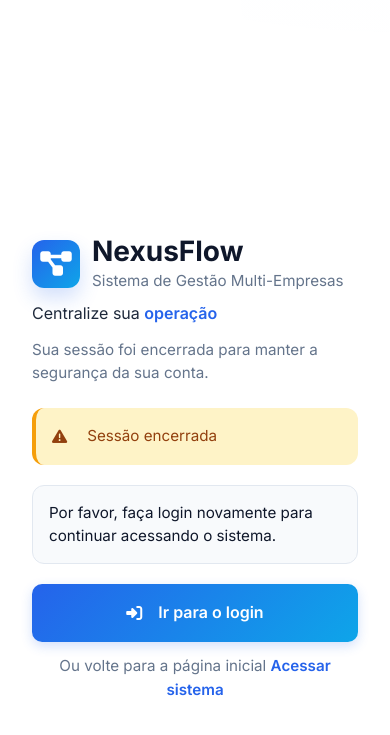
After one commit to ronaldodepaula-outlook/web-varejo-saas, a PHP site: page /index.html in a window 390 px wide. The commit adds this page. Shown: the part 831-1566 px from the top of the page. Run offline with PHP 8.4, Linux system fonts and the light colour scheme.

```diff
--- /dev/null
+++ b/index.html
@@ -0,0 +1,395 @@
+<!DOCTYPE html>
+<html lang="pt-BR">
+<head>
+    <meta charset="UTF-8">
+    <meta name="viewport" content="width=device-width, initial-scale=1.0">
+    <title>Sessão Encerrada - NexusFlow</title>
+
+    <link rel="stylesheet" href="https://cdn.jsdelivr.net/npm/bootstrap@5.3.0/dist/css/bootstrap.min.css">
+    <link rel="stylesheet" href="https://cdn.jsdelivr.net/npm/bootstrap-icons@1.10.0/font/bootstrap-icons.css">
+    <link rel="stylesheet" href="https://fonts.googleapis.com/css2?family=Inter:wght@300;400;500;600;700&display=swap">
+    <link rel="stylesheet" href="assets/css/nexusflow.css">
+    <link rel="stylesheet" href="https://cdnjs.cloudflare.com/ajax/libs/font-awesome/6.4.0/css/all.min.css">
+
+    <style>
+        * {
+            margin: 0;
+            padding: 0;
+            box-sizing: border-box;
+        }
+
+        :root {
+            --nexus-primary: #2563eb;
+            --nexus-secondary: #1e293b;
+            --nexus-accent: #0ea5e9;
+            --nexus-success: #10b981;
+            --nexus-warning: #f59e0b;
+            --nexus-dark: #0f172a;
+            --nexus-light: #f8fafc;
+            --nexus-gray: #64748b;
+            --gradient-1: linear-gradient(135deg, #2563eb 0%, #0ea5e9 100%);
+            --gradient-2: linear-gradient(135deg, #1e293b 0%, #0f172a 100%);
+        }
+
+        body {
+            font-family: 'Inter', sans-serif;
+            background: white;
+            overflow: hidden;
+            height: 100vh;
+        }
+
+        .nexus-login-container {
+            height: 100vh;
+            width: 100vw;
+            display: flex;
+            background: white;
+            overflow: hidden;
+        }
+
+        .login-form-side {
+            flex: 0 0 40%;
+            display: flex;
+            align-items: center;
+            justify-content: center;
+            padding: 2rem;
+            background: white;
+            position: relative;
+            overflow-y: auto;
+            height: 100vh;
+        }
+
+        .login-form-side::-webkit-scrollbar {
+            width: 6px;
+        }
+
+        .login-form-side::-webkit-scrollbar-track {
+            background: #f1f1f1;
+        }
+
+        .login-form-side::-webkit-scrollbar-thumb {
+            background: var(--nexus-gray);
+            border-radius: 3px;
+        }
+
+        .login-form-side::before {
+            content: '';
+            position: absolute;
+            top: -50%;
+            right: -50%;
+            width: 100%;
+            height: 100%;
+            background: radial-gradient(circle, rgba(37,99,235,0.03) 0%, transparent 70%);
+            border-radius: 50%;
+            pointer-events: none;
+        }
+
+        .login-form-wrapper {
+            max-width: 380px;
+            width: 100%;
+            position: relative;
+            z-index: 2;
+            padding: 1rem 0;
+        }
+
+        .nexus-brand {
+            margin-bottom: 1.5rem;
+            text-align: left;
+        }
+
+        .nexus-logo {
+            display: flex;
+            align-items: center;
+            gap: 0.75rem;
+            margin-bottom: 0.5rem;
+        }
+
+        .nexus-logo-icon {
+            width: 48px;
+            height: 48px;
+            background: var(--gradient-1);
+            border-radius: 12px;
+            display: flex;
+            align-items: center;
+            justify-content: center;
+            color: white;
+            font-size: 1.75rem;
+            box-shadow: 0 10px 20px rgba(37,99,235,0.2);
+        }
+
+        .nexus-logo-text h1 {
+            font-size: 1.75rem;
+            font-weight: 700;
+            color: var(--nexus-dark);
+            margin: 0;
+            line-height: 1.2;
+        }
+
+        .nexus-logo-text p {
+            color: var(--nexus-gray);
+            margin: 0;
+            font-size: 0.95rem;
+        }
+
+        .nexus-tagline {
+            font-size: 1rem;
+            color: var(--nexus-secondary);
+            margin-top: 0.5rem;
+        }
+
+        .nexus-tagline span {
+            color: var(--nexus-primary);
+            font-weight: 600;
+        }
+
+        .nexus-description {
+            color: var(--nexus-gray);
+            margin-top: 0.75rem;
+            font-size: 0.95rem;
+            line-height: 1.5;
+        }
+
+        .nexus-alert {
+            border-radius: 12px;
+            padding: 1rem;
+            margin: 1.25rem 0;
+            border: none;
+            display: flex;
+            align-items: center;
+            gap: 0.75rem;
+            font-size: 0.95rem;
+        }
+
+        .nexus-alert-warning {
+            background: #fef3c7;
+            color: #92400e;
+            border-left: 4px solid var(--nexus-warning);
+        }
+
+        .session-box {
+            background: #f8fafc;
+            border: 1px solid #e2e8f0;
+            border-radius: 12px;
+            padding: 1rem;
+            color: var(--nexus-dark);
+            font-size: 0.95rem;
+            line-height: 1.5;
+        }
+
+        .btn-nexus-primary {
+            background: var(--gradient-1);
+            border: none;
+            border-radius: 10px;
+            padding: 1rem;
+            font-weight: 600;
+            color: white;
+            width: 100%;
+            margin: 1.25rem 0 0.5rem;
+            transition: all 0.3s ease;
+            box-shadow: 0 4px 12px rgba(37,99,235,0.2);
+            font-size: 1rem;
+            cursor: pointer;
+            display: flex;
+            align-items: center;
+            justify-content: center;
+            gap: 0.5rem;
+            text-decoration: none;
+        }
+
+        .btn-nexus-primary:hover {
+            transform: translateY(-2px);
+            box-shadow: 0 8px 20px rgba(37,99,235,0.3);
+            color: white;
+        }
+
+        .nexus-signup {
+            margin-top: 0.75rem;
+            font-size: 0.95rem;
+            color: var(--nexus-gray);
+            text-align: center;
+        }
+
+        .nexus-signup a {
+            color: var(--nexus-primary);
+            font-weight: 600;
+            text-decoration: none;
+        }
+
+        .login-image-side {
+            flex: 0 0 60%;
+            position: relative;
+            overflow: hidden;
+            height: 100vh;
+        }
+
+        .image-container {
+            position: relative;
+            width: 100%;
+            height: 100%;
+        }
+
+        .image-container img {
+            width: 100%;
+            height: 100%;
+            object-fit: cover;
+        }
+
+        .image-overlay {
+            position: absolute;
+            inset: 0;
+            background: rgba(15, 23, 42, 0.45);
+        }
+
+        .floating-badge {
+            position: absolute;
+            top: 2rem;
+            right: 2rem;
+            background: rgba(255,255,255,0.9);
+            color: var(--nexus-dark);
+            padding: 0.75rem 1rem;
+            border-radius: 12px;
+            display: flex;
+            align-items: center;
+            gap: 0.5rem;
+            box-shadow: 0 10px 20px rgba(15,23,42,0.15);
+            font-size: 0.9rem;
+        }
+
+        .segment-cards {
+            position: absolute;
+            bottom: 2rem;
+            left: 2rem;
+            display: flex;
+            flex-direction: column;
+            gap: 0.75rem;
+        }
+
+        .segment-card {
+            background: rgba(255,255,255,0.92);
+            color: var(--nexus-dark);
+            border-radius: 12px;
+            padding: 0.75rem 1rem;
+            display: flex;
+            align-items: center;
+            gap: 0.5rem;
+            box-shadow: 0 10px 20px rgba(15,23,42,0.15);
+            font-size: 0.9rem;
+        }
+
+        .segment-card.highlight {
+            background: rgba(37,99,235,0.95);
+            color: white;
+        }
+
+        @media (max-width: 1024px) {
+            .nexus-login-container {
+                flex-direction: column;
+                overflow-y: auto;
+            }
+
+            .login-form-side, .login-image-side {
+                flex: 0 0 auto;
+                height: auto;
+                min-height: 100vh;
+            }
+
+            body {
+                overflow: auto;
+            }
+        }
+
+        @keyframes fadeInUp {
+            from {
+                opacity: 0;
+                transform: translateY(20px);
+            }
+            to {
+                opacity: 1;
+                transform: translateY(0);
+            }
+        }
+
+        .animate-form {
+            animation: fadeInUp 0.6s ease forwards;
+        }
+
+        .delay-1 { animation-delay: 0.2s; opacity: 0; animation-fill-mode: forwards; }
+        .delay-2 { animation-delay: 0.4s; opacity: 0; animation-fill-mode: forwards; }
+        .delay-3 { animation-delay: 0.6s; opacity: 0; animation-fill-mode: forwards; }
+    </style>
+</head>
+<body>
+    <div class="nexus-login-container">
+        <div class="login-form-side">
+            <div class="login-form-wrapper">
+                <div class="nexus-brand">
+                    <div class="nexus-logo">
+                        <div class="nexus-logo-icon">
+                            <i class="fas fa-project-diagram"></i>
+                        </div>
+                        <div class="nexus-logo-text">
+                            <h1>NexusFlow</h1>
+                            <p>Sistema de Gestão Multi-Empresas</p>
+                        </div>
+                    </div>
+                    <div class="nexus-tagline">
+                        Centralize sua <span>operação</span>
+                    </div>
+                    <div class="nexus-description">
+                        Sua sessão foi encerrada para manter a segurança da sua conta.
+                    </div>
+                </div>
+
+                <div class="nexus-alert nexus-alert-warning animate-form delay-1">
+                    <i class="fas fa-exclamation-triangle me-2"></i>
+                    Sessão encerrada
+                </div>
+
+                <div class="session-box animate-form delay-2">
+                    Por favor, faça login novamente para continuar acessando o sistema.
+                </div>
+
+                <a class="btn-nexus-primary animate-form delay-3" href="login.php">
+                    <i class="fas fa-sign-in-alt me-2"></i>
+                    Ir para o login
+                </a>
+
+                <div class="nexus-signup animate-form delay-3">
+                    <p class="mb-0">
+                        Ou volte para a página inicial
+                        <a href="index.php">Acessar sistema</a>
+                    </p>
+                </div>
+            </div>
+        </div>
+
+        <div class="login-image-side">
+            <div class="image-container">
+                <img src="https://images.unsplash.com/photo-1522071820081-009f0129c71c?w=1200&h=900&fit=crop&auto=format" alt="Equipe NexusFlow">
+                <div class="image-overlay"></div>
+            </div>
+
+            <div class="floating-badge">
+                <i class="fas fa-shield-alt"></i>
+                <span><strong>Segurança</strong> em primeiro lugar</span>
+            </div>
+
+            <div class="segment-cards">
+                <div class="segment-card highlight">
+                    <i class="fas fa-store"></i>
+                    <span>Varejo</span>
+                </div>
+                <div class="segment-card highlight">
+                    <i class="fas fa-industry"></i>
+                    <span>Marcenaria</span>
+                </div>
+                <div class="segment-card">
+                    <i class="fas fa-chart-line"></i>
+                    <span>Gestão unificada</span>
+                </div>
+            </div>
+        </div>
+    </div>
+
+    <script src="https://cdn.jsdelivr.net/npm/bootstrap@5.3.0/dist/js/bootstrap.bundle.min.js"></script>
+</body>
+</html>
--- a/redefinir_senha.php
+++ b/redefinir_senha.php
@@ -26,7 +26,6 @@ $validateToken = function ($tokenValue, $emailValue) use ($config) {
     $response = curl_exec($ch);
     $httpcode = curl_getinfo($ch, CURLINFO_HTTP_CODE);
     $curlErr = curl_error($ch);
-    curl_close($ch);
 
     if ($response === false) {
         return [false, 'Falha ao comunicar com a API. ' . $curlErr];
@@ -78,7 +77,6 @@ if ($_SERVER['REQUEST_METHOD'] === 'POST') {
         $response = curl_exec($ch);
         $httpcode = curl_getinfo($ch, CURLINFO_HTTP_CODE);
         $curlErr = curl_error($ch);
-        curl_close($ch);
 
         if ($response === false) {
             $error = 'Falha ao comunicar com a API. ' . $curlErr;
```
Also changed, not shown: view/admin-empresas.php (+124 -12 lines).
